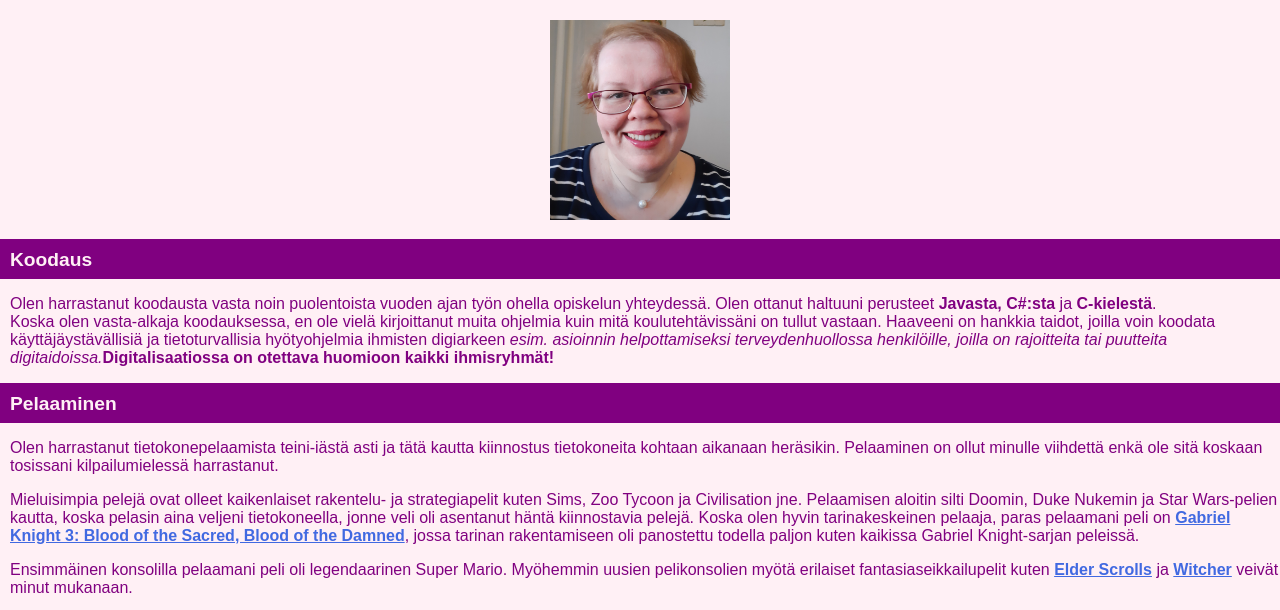
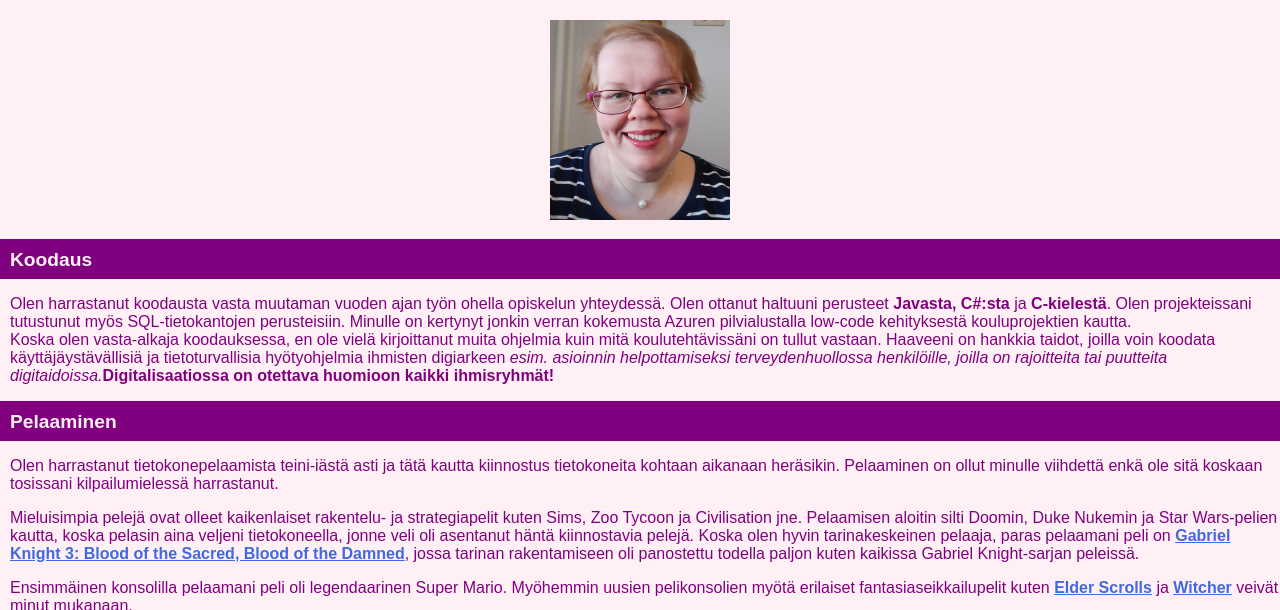
Before and after one commit to PiiaV/CVPage, a plain HTML site: page harrastukset.html in a window 1280 px wide. Shown: the part 201-811 px from the top of the page. Drawn offline with Linux system fonts and the light colour scheme.

Commit message:
Updated information about hobbies and portfolio.

```diff
--- a/harrastukset.html
+++ b/harrastukset.html
@@ -19,7 +19,7 @@
 
 <h2 class="uus_vari">Koodaus</h2>
 
-<p>Olen harrastanut koodausta vasta noin puolentoista vuoden ajan työn ohella opiskelun yhteydessä. Olen ottanut haltuuni perusteet <strong>Javasta, C#:sta</strong> ja <strong>C-kielestä</strong>. <br> Koska olen vasta-alkaja koodauksessa, en ole vielä kirjoittanut muita ohjelmia kuin mitä koulutehtävissäni on tullut vastaan. Haaveeni on hankkia taidot, joilla voin koodata käyttäjäystävällisiä ja tietoturvallisia hyötyohjelmia ihmisten digiarkeen <i>esim. asioinnin helpottamiseksi terveydenhuollossa henkilöille, joilla on rajoitteita tai puutteita digitaidoissa.</i><strong>Digitalisaatiossa on otettava huomioon kaikki ihmisryhmät!</strong></p>
+<p>Olen harrastanut koodausta vasta muutaman vuoden ajan työn ohella opiskelun yhteydessä. Olen ottanut haltuuni perusteet <strong>Javasta, C#:sta</strong> ja <strong>C-kielestä</strong>. Olen projekteissani tutustunut myös SQL-tietokantojen perusteisiin. Minulle on kertynyt jonkin verran kokemusta Azuren pilvialustalla low-code kehityksestä kouluprojektien kautta. <br> Koska olen vasta-alkaja koodauksessa, en ole vielä kirjoittanut muita ohjelmia kuin mitä koulutehtävissäni on tullut vastaan. Haaveeni on hankkia taidot, joilla voin koodata käyttäjäystävällisiä ja tietoturvallisia hyötyohjelmia ihmisten digiarkeen <i>esim. asioinnin helpottamiseksi terveydenhuollossa henkilöille, joilla on rajoitteita tai puutteita digitaidoissa.</i><strong>Digitalisaatiossa on otettava huomioon kaikki ihmisryhmät!</strong></p>
 
 <h2 class="uus_vari">Pelaaminen</h2>
 
```
Also changed, not shown: portfolio.html (+1 -1 lines).
